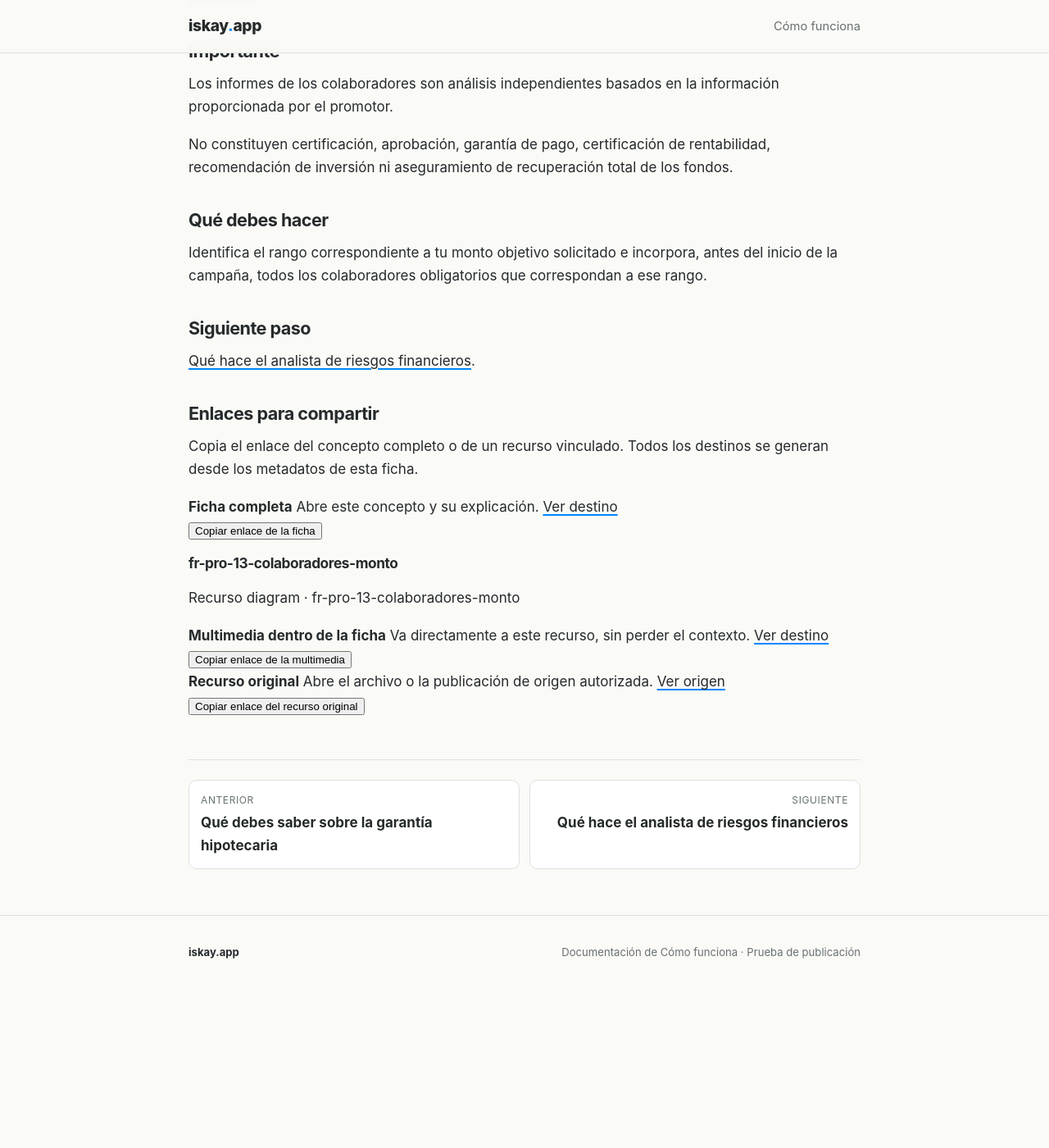
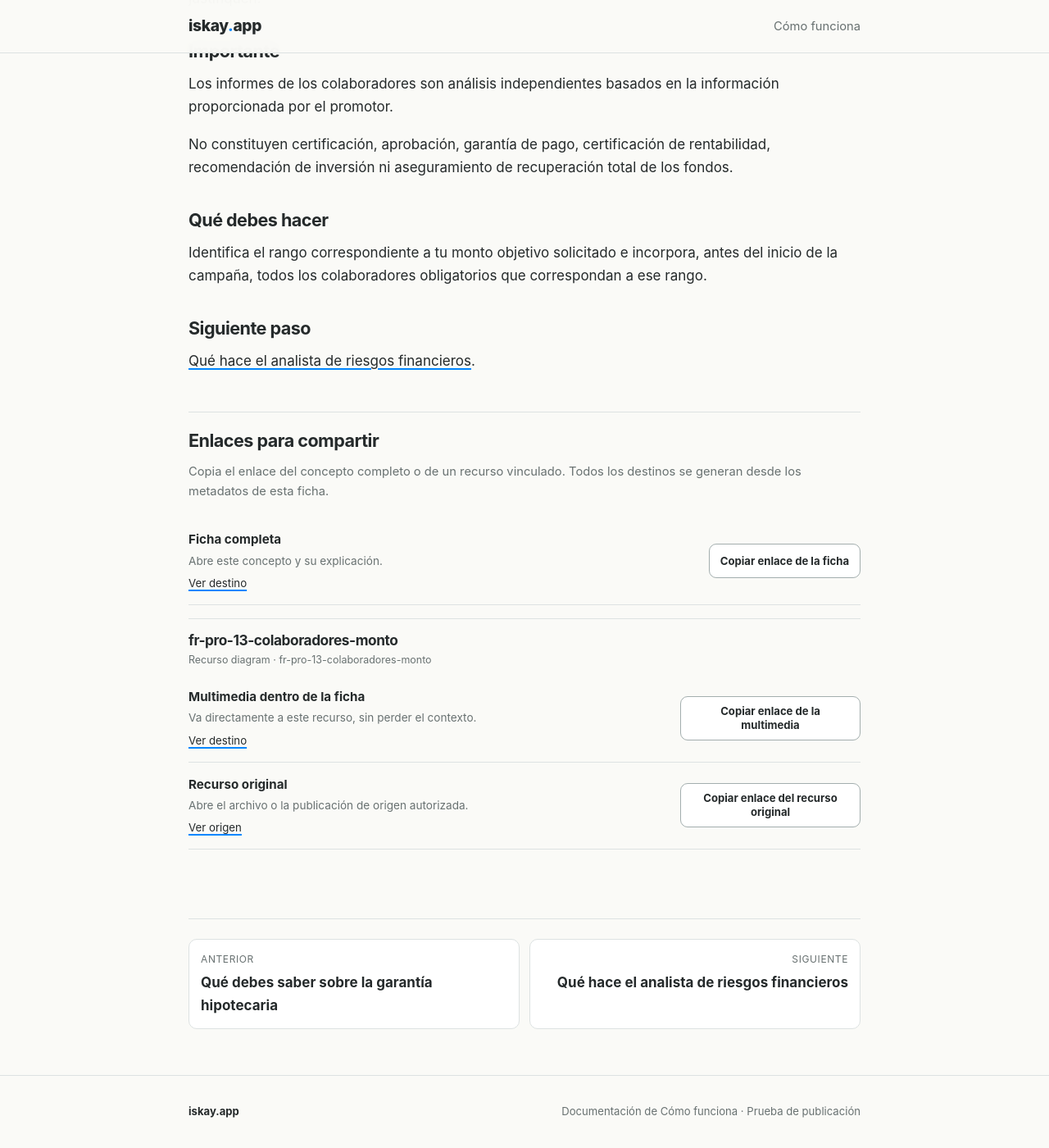
Before and after one commit to iskayApp/como-funciona, a Jekyll site: the page built from ideas/financiamiento-reembolsable/promotores/03-prepara-la-revision-profesional/13-que-colaboradores-necesitas-segun-el-monto-solicitado.md, in a window 1280 px wide and 1400 px high, scrolled down 3025 px. Shown: the whole window at 82% size. Built offline with Jekyll 4.4.1, drawn with Linux system fonts in a browser that asks for light colours; before the commit the page ends 4230 px from its top, so only the background shows below that.

Commit message:
style: enlaces para compartir adaptados a móvil y cromática aprobada

```diff
--- a/assets/css/style.css
+++ b/assets/css/style.css
@@ -281,3 +281,95 @@ th {
     justify-content: center;
   }
 }
+
+
+/* Enlaces generados desde los metadatos de cada ficha */
+[id^="media-"] { scroll-margin-top: 100px; }
+
+.share-links {
+  margin-top: 48px;
+  padding-top: 22px;
+  border-top: 1px solid var(--line);
+}
+
+.share-links h2 { margin-top: 0; }
+
+.share-links-help {
+  color: var(--muted);
+  font-size: .92rem;
+  margin-bottom: 20px;
+}
+
+.share-media-group {
+  padding-top: 16px;
+  margin-top: 16px;
+  border-top: 1px solid var(--line);
+}
+
+.share-media-group h3 { margin: 0 0 3px; }
+
+.share-media-type {
+  font-size: .78rem;
+  color: var(--muted);
+  margin-bottom: 8px;
+}
+
+.share-link-entry {
+  display: flex;
+  gap: 14px;
+  align-items: center;
+  justify-content: space-between;
+  border-bottom: 1px solid var(--line);
+  padding: 14px 0;
+}
+
+.share-link-description {
+  display: flex;
+  flex: 1;
+  min-width: 0;
+  flex-direction: column;
+  align-items: flex-start;
+  gap: 2px;
+}
+
+.share-link-description strong { font-size: .95rem; }
+
+.share-link-description span { font-size: .85rem; color: var(--muted); }
+
+.share-link-destination {
+  display: inline-block;
+  font-size: .83rem;
+  margin-top: 4px;
+}
+
+.copy-link-button {
+  flex: 0 0 auto;
+  max-width: 220px;
+  min-height: 42px;
+  border: 1px solid #A3AEAE;
+  background: var(--surface);
+  color: var(--text);
+  padding: 9px 13px;
+  border-radius: 9px;
+  font: inherit;
+  font-size: .82rem;
+  font-weight: 700;
+  line-height: 1.3;
+  cursor: pointer;
+}
+
+.copy-link-button:hover:not(:disabled) { background: var(--soft); }
+.copy-link-button:focus-visible { outline: 3px solid var(--accent); outline-offset: 3px; }
+.copy-link-button:disabled { opacity: .55; cursor: not-allowed; }
+
+.copy-feedback {
+  min-height: 1.5em;
+  font-size: .85rem;
+  color: var(--muted);
+  margin: 12px 0 0;
+}
+
+@media (max-width: 620px) {
+  .share-link-entry { flex-direction: column; align-items: stretch; }
+  .copy-link-button { width: 100%; max-width: none; }
+}
```
